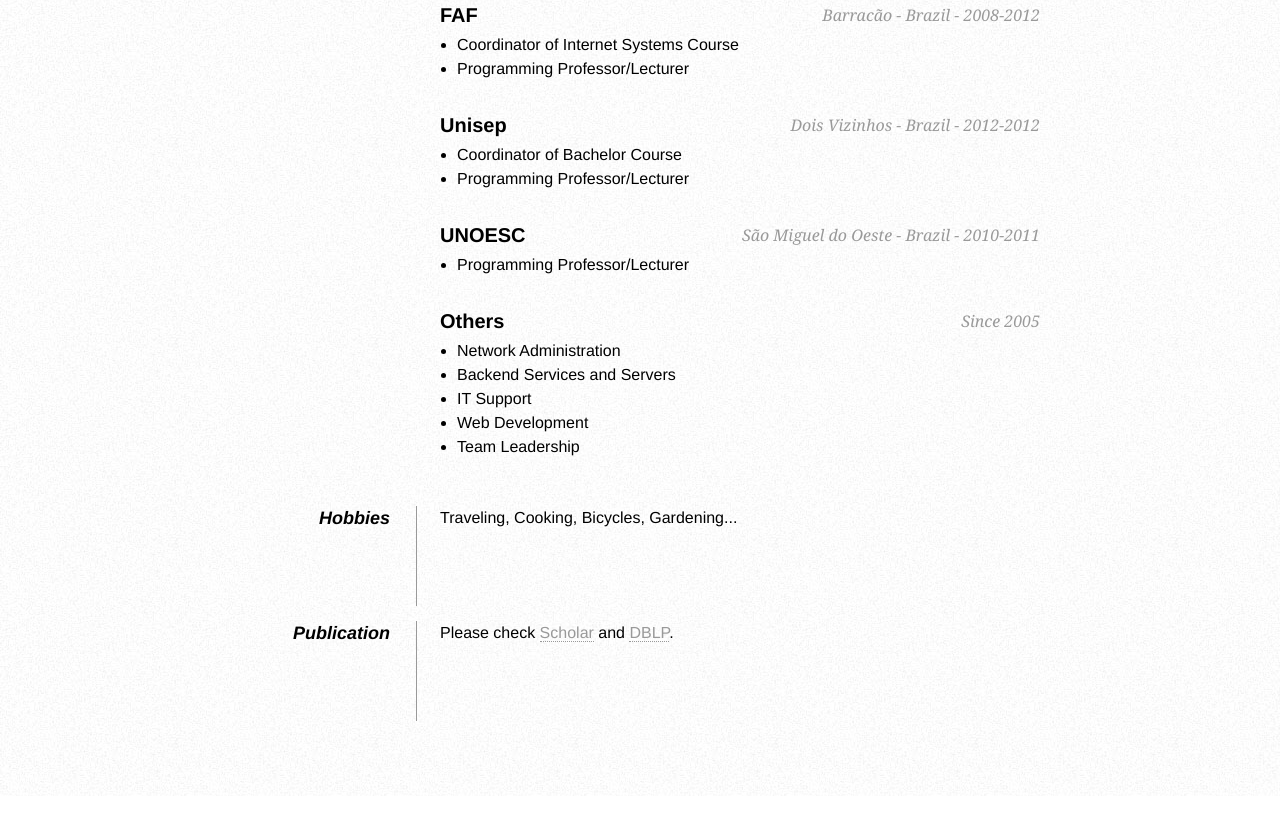
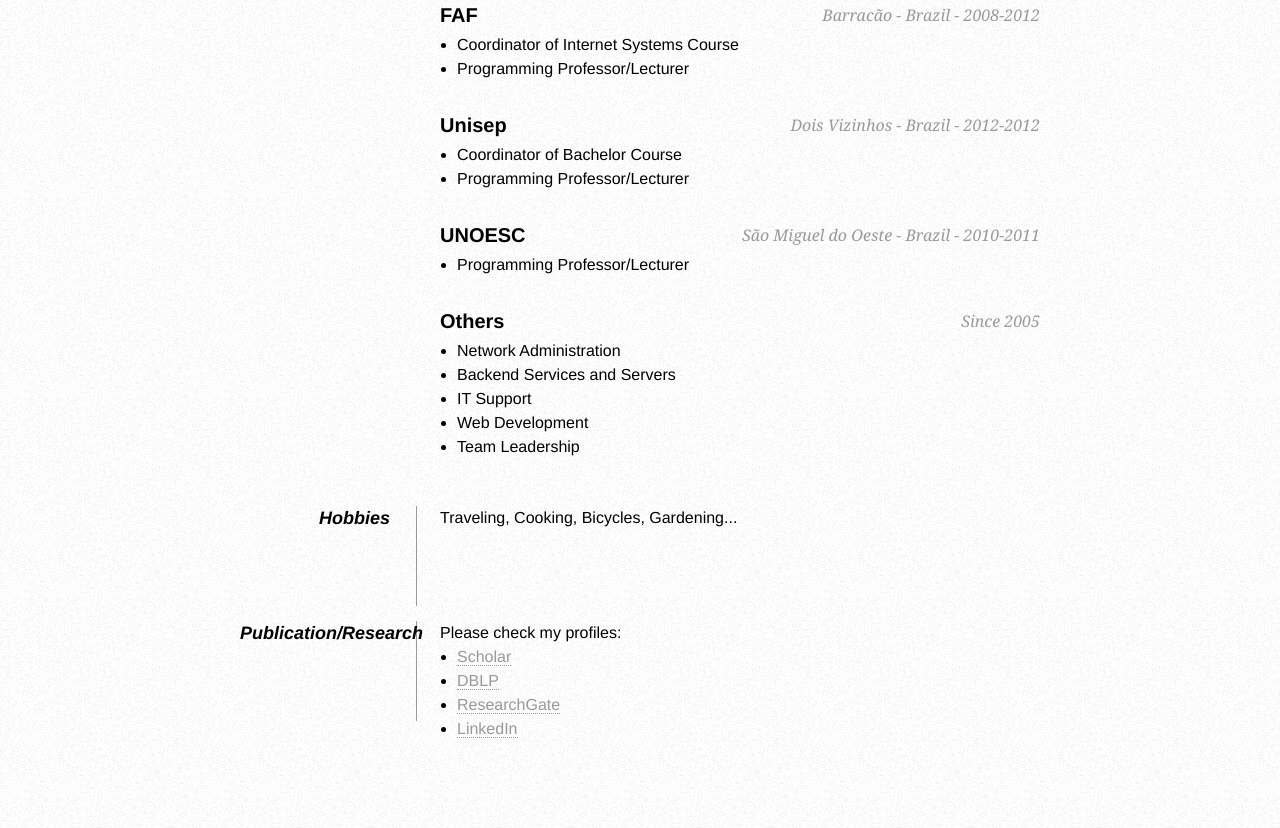
Before and after one commit to michelalbonico/pagina-pessoal-antiga, a plain HTML site: page index.html in a window 1280 px wide. Shown: the part 1298-2126 px from the top of the page. Before the commit the page ends 2094 px from the top, so only its background shows below. Drawn offline with Linux system fonts and the light colour scheme.

Commit message:
Update index.html

```diff
--- a/index.html
+++ b/index.html
@@ -148,9 +148,15 @@
 
             <dd class="clear"></dd>
 
-            <dt>Publication</dt>
-            <dd>Please check <a href="https://scholar.google.com.br/citations?user=pazJN8cAAAAJ&hl=en&oi=ao" target="_blank">Scholar</a> and <a href="https://dblp.org/pid/119/5096.html" target="_blank">DBLP</a>.</dd>
-
+            <dt>Publication/Research</dt>
+            <dd>Please check my profiles:
+                 <ul>
+                    <li><a href="https://scholar.google.com.br/citations?user=pazJN8cAAAAJ&hl=en&oi=ao" target="_blank">Scholar</a></li>
+                    <li><a href="https://dblp.org/pid/119/5096.html" target="_blank">DBLP</a></li>
+                    <li><a href="https://www.researchgate.net/profile/Michel-Albonico" target="_blank">ResearchGate</a></li>
+                    <li><a href="https://www.linkedin.com/in/michel-albonico-6012214a/" target="_blank">LinkedIn</a></li>
+                </ul>
+            </dd>
             <dd class="clear"></dd>
         </dl>
 
```
